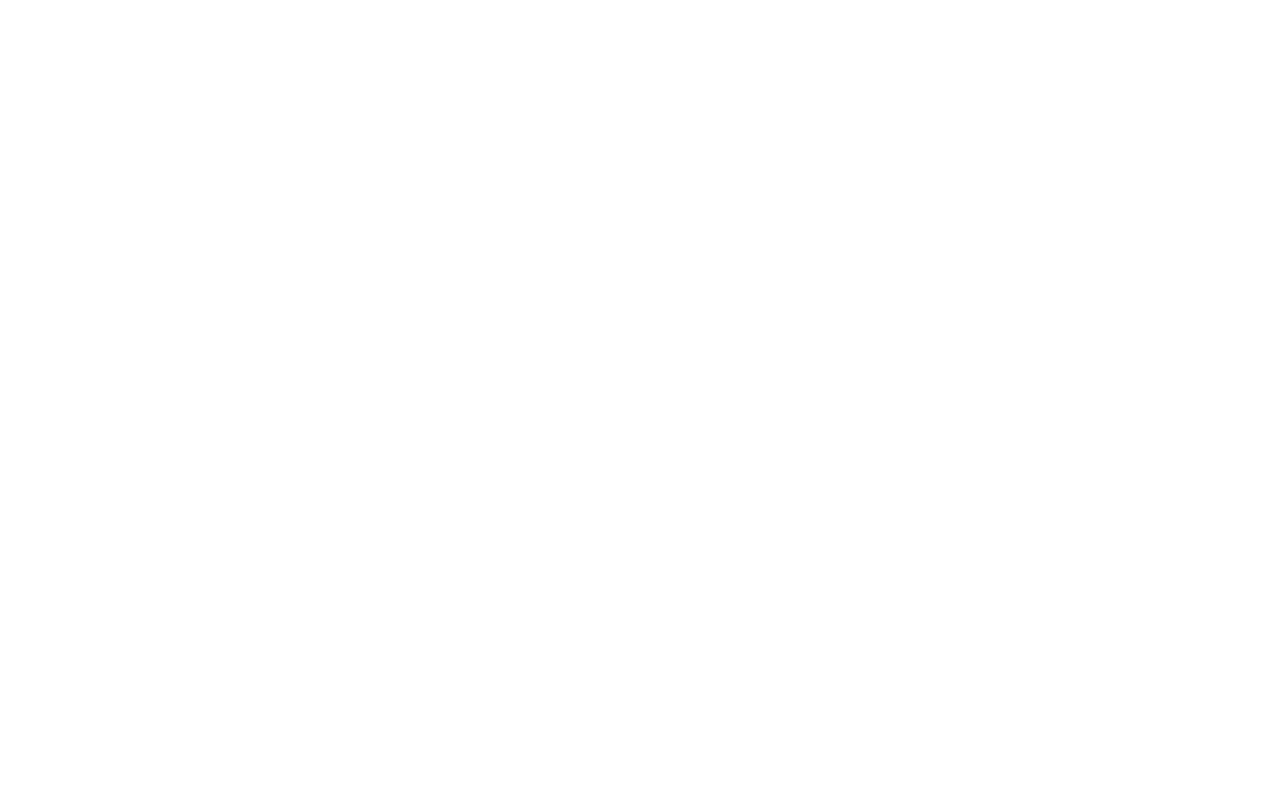
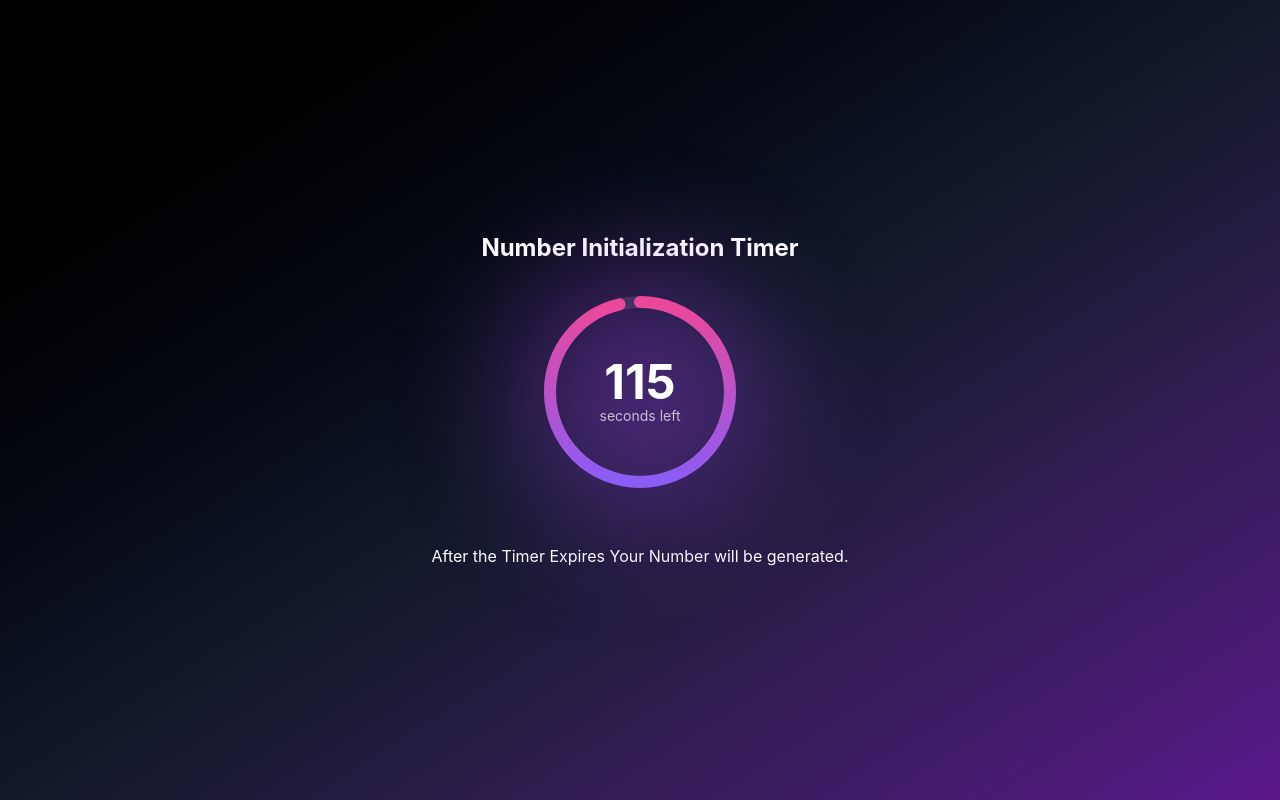
Before and after one commit to KAR-SONS/GlobalSim, a React (Vite) app in the folder cards/: page /initialization in a window 1280 px wide. Before the commit this address had no page. Built offline with nearby package versions, Linux system fonts and the light colour scheme.

Commit message:
addes timer

```diff
--- a/cards/src/App.jsx
+++ b/cards/src/App.jsx
@@ -7,6 +7,7 @@
 import Profile from './Auth/Profile'
 import Cart from './Shop/Cart'
 import Verify from './Management/Verify'
+import Timer from './Components/Timer'
 
 const App = () => {
   return (
@@ -19,6 +20,7 @@
             <Route path='/profile' element={<Profile/>}/>
             <Route path='/cart' element={<Cart/>}/>
             <Route path='/verify' element={<Verify/>}/>
+            <Route path='/initialization' element={<Timer/>}/>
         </Routes>
     </BrowserRouter>
   )
--- a/cards/src/Auth/Login.jsx
+++ b/cards/src/Auth/Login.jsx
@@ -1,4 +1,4 @@
-import React,{useState} from 'react'
+import React,{useState,useEffect} from 'react'
 import { Link } from 'react-router-dom'
 import {supabase} from '../supabaseClient'
 import { useNavigate } from 'react-router-dom'
@@ -7,6 +7,18 @@
   const [email, setEmail] = useState("");
   const [password, setPassword] = useState("");
   const navigate = useNavigate();
+
+  useEffect(() => {
+    const checkUser = async () => {
+      const { data } = await supabase.auth.getUser();
+
+      if (data?.user) {
+        navigate("/products");
+      }
+    };
+
+    checkUser();
+  }, []);
 
   const handleLogin = async (e) => {
     e.preventDefault();
--- a/cards/src/Auth/Signup.jsx
+++ b/cards/src/Auth/Signup.jsx
@@ -89,16 +89,7 @@
                     className="px-3 py-1 border border-blue-200 focus:ring-blue-500 focus:border-blue-500 rounded-lg h-10 text-black"
                   />
                 </div>
-                <div className="grid gap-2">
-                  <label className="text-sm font-semibold text-black">Confirm Password</label>
-                  <input
-                    type="password"
-                    placeholder="••••••••"
-                    onChange={(e) => setConfirmPassword(e.target.value)}
-                    required
-                    className="px-3 py-1 border border-blue-200 focus:ring-blue-500 focus:border-blue-500 rounded-lg h-10 text-black"
-                  />
-                </div>
+
                 <button
                   type="submit"
                   className="w-full bg-blue-800 hover:bg-blue-600 text-white font-bold h-11 rounded-lg"
--- /dev/null
+++ b/cards/src/Components/Timer.jsx
@@ -0,0 +1,108 @@
+import { useEffect, useState } from "react";
+
+export default function Timer() {
+  const TOTAL_TIME = 120; // seconds
+  const [timeLeft, setTimeLeft] = useState(TOTAL_TIME);
+  const [isRunning, setIsRunning] = useState(false);
+
+  const radius = 90;
+  const stroke = 12;
+  const circumference = 2 * Math.PI * radius;
+
+  const progress = timeLeft / TOTAL_TIME;
+  const strokeDashoffset = circumference - progress * circumference;
+
+  useEffect(() => {
+    setIsRunning(true);
+    }, []);
+
+    useEffect(() => {
+    if (!isRunning) return;
+
+    const interval = setInterval(() => {
+        setTimeLeft((prev) => prev - 1);
+    }, 1000);
+
+    if (timeLeft === 0) setIsRunning(false);
+
+    return () => clearInterval(interval);
+    }, [isRunning, timeLeft]);
+
+  const reset = () => {
+    setTimeLeft(TOTAL_TIME);
+    setIsRunning(false);
+  };
+
+  return (
+    <div className="h-screen flex flex-col items-center justify-center bg-gradient-to-br from-black via-gray-900 to-purple-900 text-white">
+
+       <h1 className="font-bold text-2xl">Number Initialization Timer</h1>
+
+      <div className="relative w-64 h-64 flex items-center justify-center">
+
+        {/* Glow background */}
+        <div className="absolute w-64 h-64 rounded-full blur-3xl bg-purple-500 opacity-20 animate-pulse"></div>
+
+        {/* SVG Circle */}
+        <svg className="transform -rotate-90 w-64 h-64">
+          <circle
+            cx="128"
+            cy="128"
+            r={radius}
+            stroke="rgba(255,255,255,0.1)"
+            strokeWidth={stroke}
+            fill="transparent"
+          />
+
+          <circle
+            cx="128"
+            cy="128"
+            r={radius}
+            stroke="url(#gradient)"
+            strokeWidth={stroke}
+            fill="transparent"
+            strokeDasharray={circumference}
+            strokeDashoffset={strokeDashoffset}
+            strokeLinecap="round"
+            style={{
+              transition: "stroke-dashoffset 1s linear",
+            }}
+          />
+
+          <defs>
+            <linearGradient id="gradient">
+              <stop offset="0%" stopColor="#8b5cf6" />
+              <stop offset="100%" stopColor="#ec4899" />
+            </linearGradient>
+          </defs>
+        </svg>
+
+        {/* Time display */}
+        <div className="absolute text-center">
+          <div className="text-5xl font-bold">{timeLeft}</div>
+          <div className="text-sm opacity-70">seconds left</div>
+        </div>
+      </div>
+
+    {timeLeft === 0 ? (
+    <div className="mt-6 flex flex-col items-center gap-4">
+        <h4 className="text-green-400 font-semibold">
+        Your number has been generated 🎉
+        </h4>
+
+        <button
+        onClick={() => (window.location.href = "/profile")}
+        className="px-6 py-2 rounded-xl bg-green-500 hover:bg-green-600 transition"
+        >
+        Go to Account
+        </button>
+    </div>
+    ) : (
+    <div className="mt-6">
+        <h4>After the Timer Expires Your Number will be generated.</h4>
+    </div>
+    )}
+
+    </div>
+  );
+}
```
